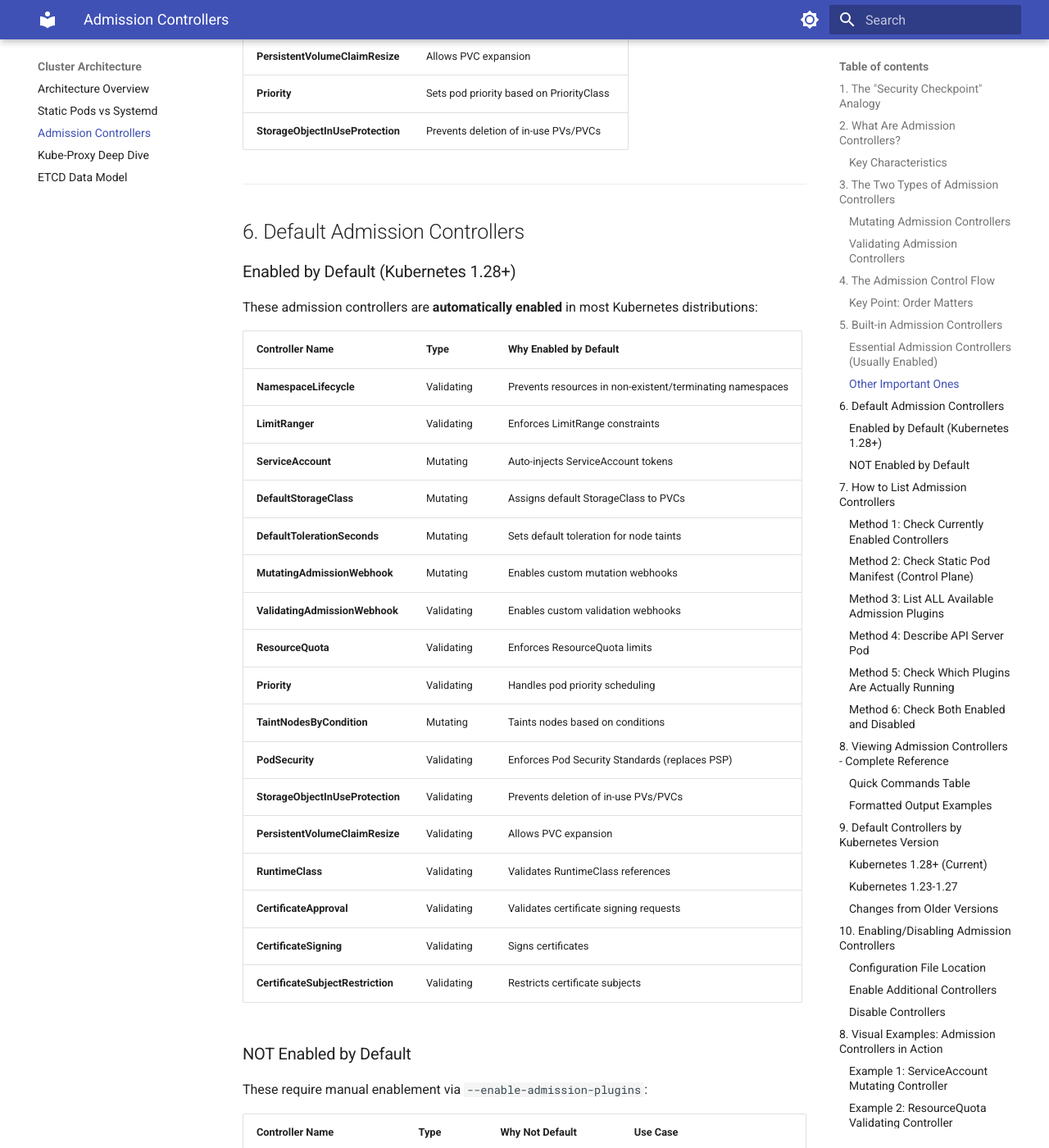
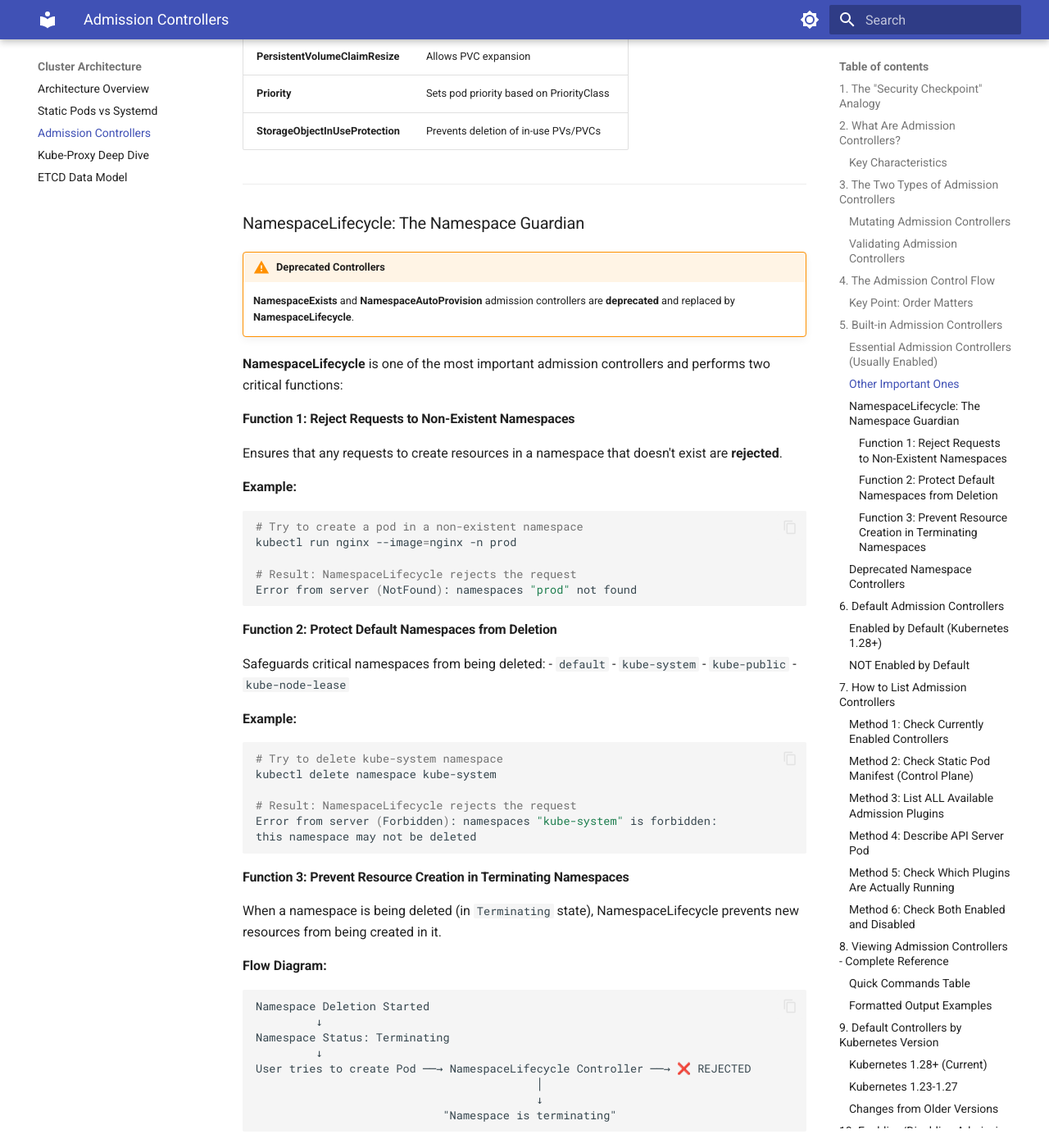
Before and after one commit to kvcenation5/cka-study-guide, an MkDocs documentation site: the page built from docs/cluster-architecture/admission-controllers.md, in a window 1280 px wide and 1400 px high, scrolled down 4498 px. Shown: the whole window at 82% size. Built offline with MkDocs 1.6.1 and Material for MkDocs 9.7.7, drawn with Linux system fonts in a browser that asks for light colours; some of the changed text lies outside the part shown.

Commit message:
Document NamespaceLifecycle and deprecated namespace controllers
- Added comprehensive NamespaceLifecycle documentation
- Documented 3 critical functions:
  1. Reject requests to non-existent namespaces
  2. Protect default namespaces from deletion
  3. Prevent resource creation in terminating namespaces
- Added deprecation warning for NamespaceExists and NamespaceAutoProvision
- Explained why NamespaceAutoProvision was removed (security risk)
- Added flow diagram for terminating namespace behavior
- Clarified that NamespaceLifecycle is enabled by default

````diff
--- a/docs/cluster-architecture/admission-controllers.md
+++ b/docs/cluster-architecture/admission-controllers.md
@@ -179,6 +179,78 @@ Kubernetes comes with many built-in admission controllers. Here are the most imp
 | **PersistentVolumeClaimResize** | Allows PVC expansion |
 | **Priority** | Sets pod priority based on PriorityClass |
 | **StorageObjectInUseProtection** | Prevents deletion of in-use PVs/PVCs |
+
+---
+
+### NamespaceLifecycle: The Namespace Guardian
+
+!!! warning "Deprecated Controllers"
+    **NamespaceExists** and **NamespaceAutoProvision** admission controllers are **deprecated** and replaced by **NamespaceLifecycle**.
+
+**NamespaceLifecycle** is one of the most important admission controllers and performs two critical functions:
+
+#### Function 1: Reject Requests to Non-Existent Namespaces
+
+Ensures that any requests to create resources in a namespace that doesn't exist are **rejected**.
+
+**Example:**
+```bash
+# Try to create a pod in a non-existent namespace
+kubectl run nginx --image=nginx -n prod
+
+# Result: NamespaceLifecycle rejects the request
+Error from server (NotFound): namespaces "prod" not found
+```
+
+#### Function 2: Protect Default Namespaces from Deletion
+
+Safeguards critical namespaces from being deleted:
+- `default`
+- `kube-system`
+- `kube-public`
+- `kube-node-lease`
+
+**Example:**
+```bash
+# Try to delete kube-system namespace
+kubectl delete namespace kube-system
+
+# Result: NamespaceLifecycle rejects the request
+Error from server (Forbidden): namespaces "kube-system" is forbidden:
+this namespace may not be deleted
+```
+
+#### Function 3: Prevent Resource Creation in Terminating Namespaces
+
+When a namespace is being deleted (in `Terminating` state), NamespaceLifecycle prevents new resources from being created in it.
+
+**Flow Diagram:**
+```
+Namespace Deletion Started
+         ↓
+Namespace Status: Terminating
+         ↓
+User tries to create Pod ──→ NamespaceLifecycle Controller ──→ ❌ REJECTED
+                                          │
+                                          ↓
+                            "Namespace is terminating"
+```
+
+### Deprecated Namespace Controllers
+
+| Controller | Status | Replaced By | Notes |
+|-----------|--------|-------------|-------|
+| **NamespaceExists** | ❌ Deprecated | NamespaceLifecycle | Checked if namespace exists |
+| **NamespaceAutoProvision** | ❌ Deprecated | NamespaceLifecycle | Auto-created namespaces (removed for security) |
+
+**Why were they deprecated?**
+
+**NamespaceAutoProvision** was removed because:
+- **Security risk**: Automatically creating namespaces could lead to unintended resource creation
+- **Resource exhaustion**: Malicious users could create unlimited namespaces
+- **Better practice**: Explicit namespace creation via RBAC policies
+
+**NamespaceExists** was merged into NamespaceLifecycle for simplicity.
 
 ---
 
````
